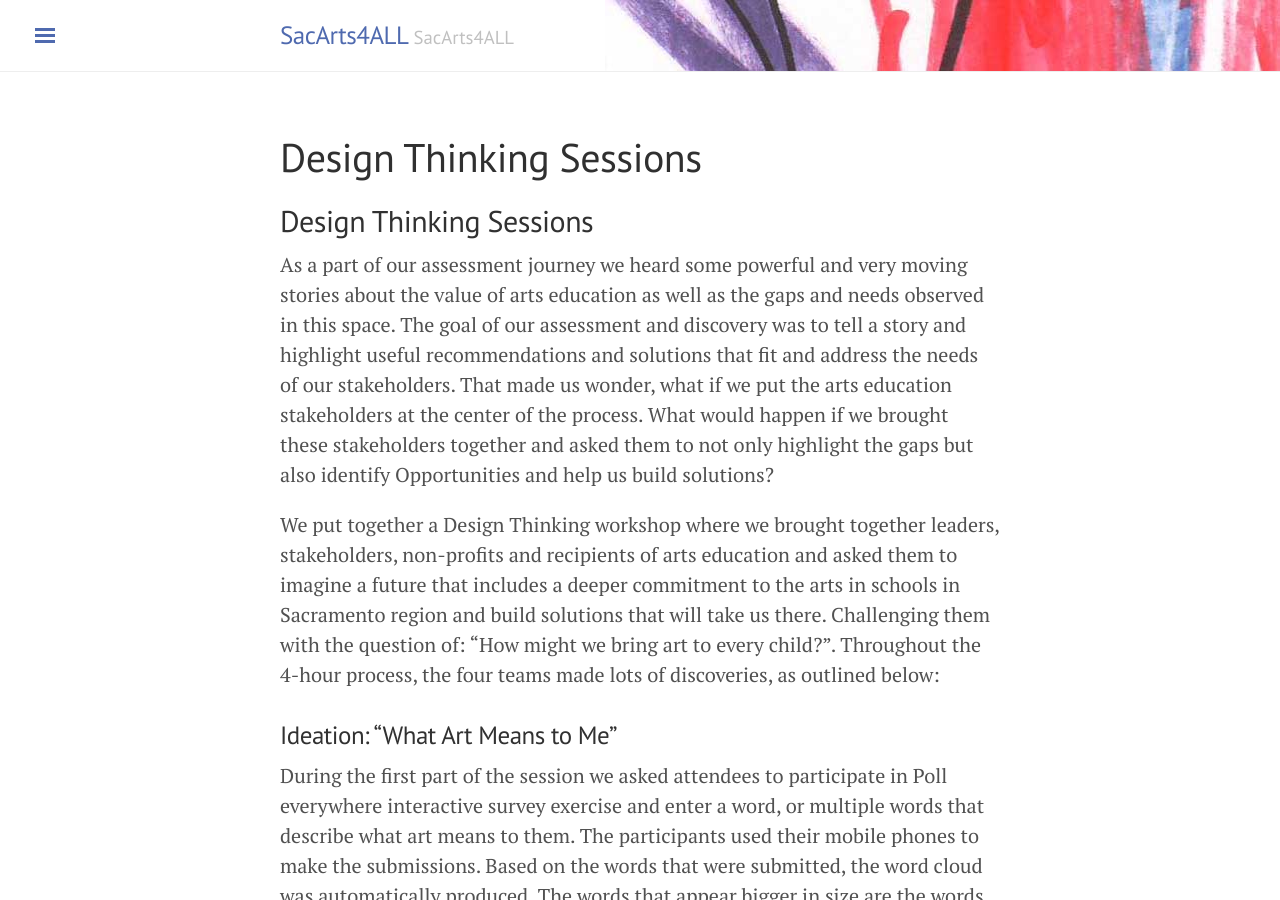
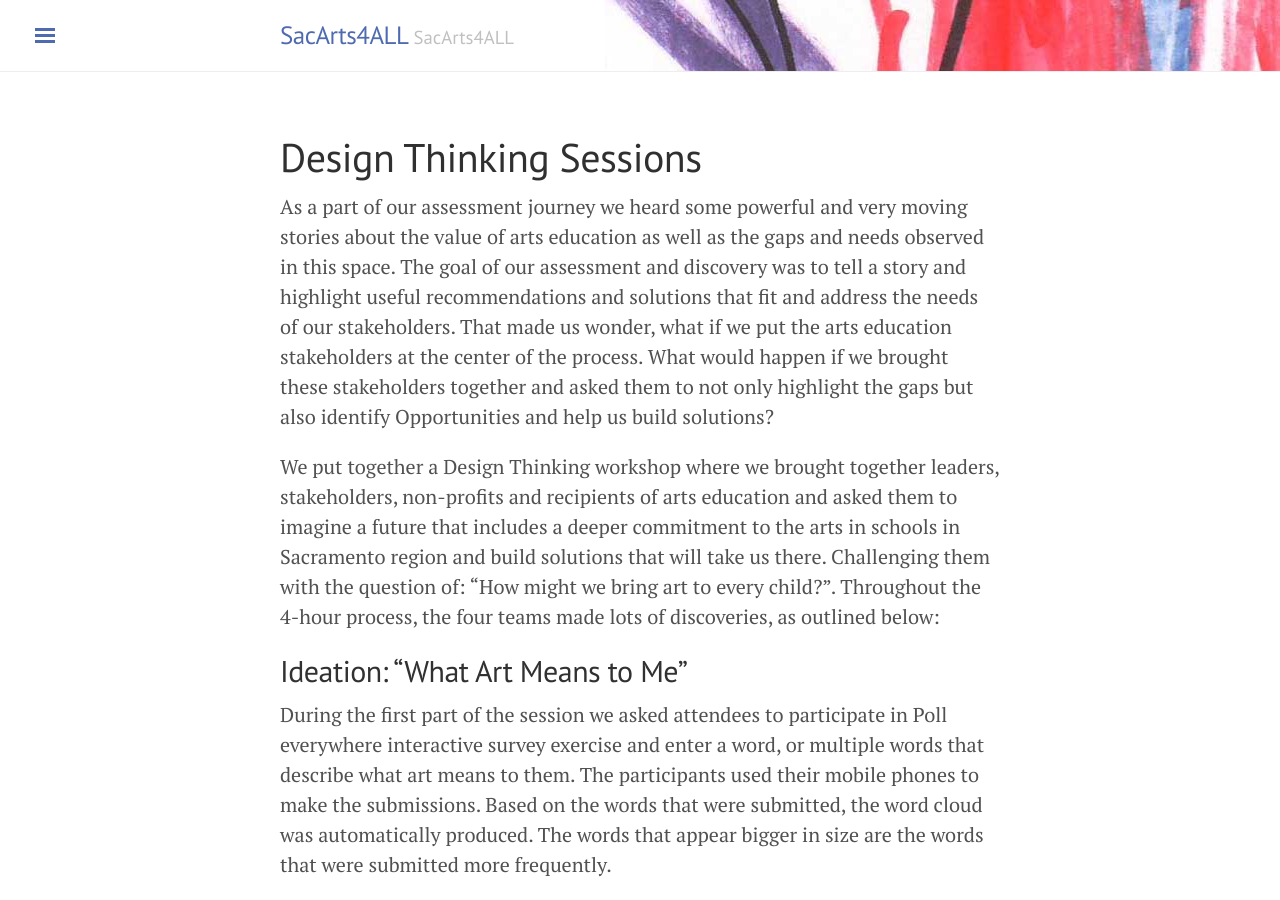
Before and after one commit to code4sac/sacarts4ALL, a Jekyll site: the page built from 5_design_thinking.md, in a window 1280 px wide and 900 px high. Built offline with Jekyll 4.4.1, drawn with Linux system fonts in a browser that asks for light colours.

Commit message:
Update 5_design_thinking.md

```diff
--- a/5_design_thinking.md
+++ b/5_design_thinking.md
@@ -3,8 +3,6 @@
 title: Design Thinking Sessions
 permalink: /design_thinking/
 ---
-
-## Design Thinking Sessions
 
 As a part of our assessment journey we heard some powerful and very moving stories about the
 value of arts education as well as the gaps and needs observed in this space. The goal of our
@@ -20,7 +18,7 @@
 us there. Challenging them with the question of: “How might we bring art to every child?”.
 Throughout the 4-hour process, the four teams made lots of discoveries, as outlined below:
 
-<h3>Ideation: “What Art Means to Me”</h3>
+## Ideation: “What Art Means to Me”
 During the first part of the session we asked attendees to participate in Poll everywhere
 interactive survey exercise and enter a word, or multiple words that describe what art means to
 them. The participants used their mobile phones to make the submissions. Based on the words
@@ -31,7 +29,7 @@
 them in a visual form. The drawings were then pinned at the wall and we asked the participants
 to share with the group what their drawing represents.
 
-<h3>Prototyping solutions: “How Might We Bring Art To Every Child”</h3>
+## Prototyping solutions: “How Might We Bring Art To Every Child”
 During the second part of the workshop we asked participants to ideate range of creative ideas
 that address solutions to how they might bring art to every child. Team members shared their
 ideas with one another, mixing and remixing, and building on each others' ideas.
@@ -45,17 +43,17 @@
 group. Here is a short description of the four solutions that our teams envisioned and built
 prototypes around:
 
-1. <strong>Art week:</strong> A concept for “An Art week” in each district where all students showcase an art
+1. **Art week:** A concept for “An Art week” in each district where all students showcase an art
 they learned.
 
-2. <strong>Art App:</strong> A concept for an app that serves as inventory of tools and resources and facilitates
+2. **Art App:** A concept for an app that serves as inventory of tools and resources and facilitates
 matchmaking and discussion between Art Seekers and Art Providers.
 
-3. <strong>Art Playground:</strong> A concept for a space where students can do art (all genres). This space
+3. **Art Playground:** A concept for a space where students can do art (all genres). This space
 gives all students an opportunity to interact with art and be creative. The group also discussed
 management of such space.
 
-4. <strong>Art Integration:</strong> The idea is to have a way that all students are exposed to all/variety of
+4. **Art Integration:** The idea is to have a way that all students are exposed to all/variety of
 genres of art. Artist in residence could be leveraged to achieve this or art instructors could rotate
 to classes/schools. Emphasis: Every child would be included no regardless of their artistic ability
 or achievement levels.
```
